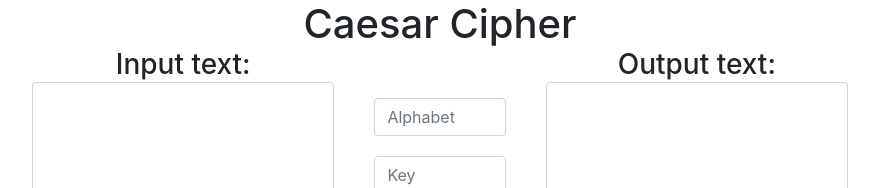
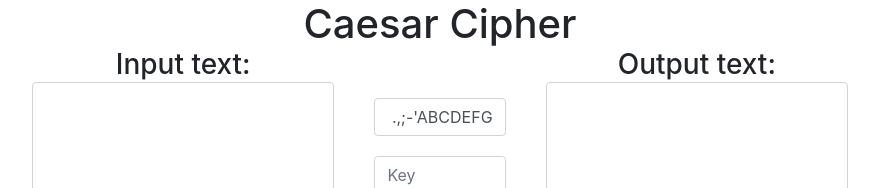
Before and after one commit to taras-gr/TZI_LAB2_Front_Angular, an Angular app: page / in a window 1280 px wide. Shown: the top 188 px of the page, without its empty margins (200-1079 px from the left). Built offline with nearby package versions, Linux system fonts and the light colour scheme.

Commit message:
Added default alphabet

```diff
--- a/src/app/app.component.ts
+++ b/src/app/app.component.ts
@@ -12,7 +12,7 @@ import { EncryptedMessage } from './encryptedMessage';
 export class AppComponent {
     inputText : string;
     outputText : string;
-    alphabet : string;
+    alphabet : string = " .,;-'ABCDEFGHIJKLMNOPQRSTUVWXYZ";
     key : number;
 
     decryptedMessage : DecryptedMessage = new DecryptedMessage();
```
